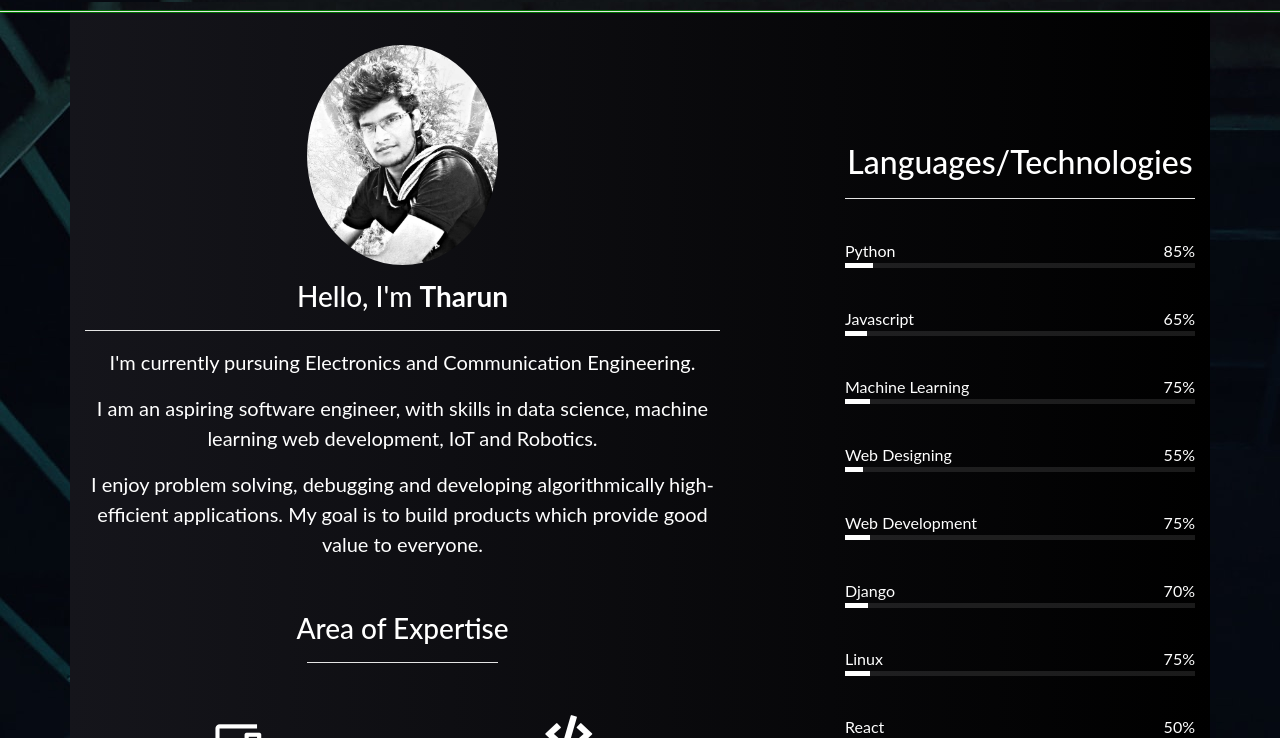
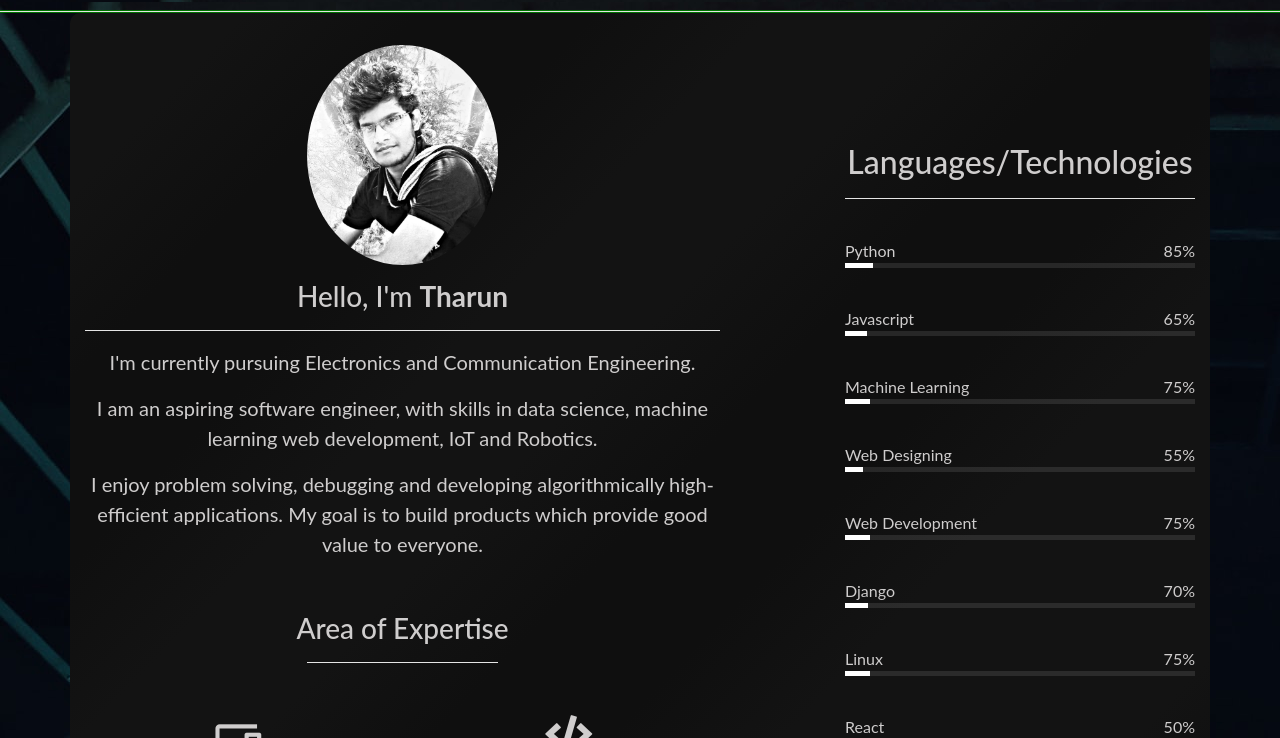
Before and after one commit to TeslaLord/Portfolio, a plain HTML site: page index.html in a window 1280 px wide. Shown: the part 62-800 px from the top of the page. Drawn offline with nearby package versions, Linux system fonts and the light colour scheme.

Commit message:
Updated version

```diff
--- a/main.css
+++ b/main.css
@@ -28,8 +28,27 @@ body {
 
 .moreabout .container {
   background: -webkit-linear-gradient(to right, #05052b, #302b63, #0f0c29);
-  /* Chrome 10-25, Safari 5.1-6 */
+  /*Chrome 10-25, Safari 5.1-6*/
   background: linear-gradient(to right, #15151b, #000000) !important;
+  border-radius: 10px;
+  background: linear-gradient(
+    to bottom right,
+    #131313,
+    #131313,
+    #0f0f0f,
+    #0f0f0f,
+    #131313,
+    #131313,
+    #0f0f0f,
+    #0f0f0f,
+    #131313,
+    #131313,
+    #131313,
+    #0f0f0f,
+    #131313,
+    #131313
+  ) !important;
+  color: rgb(207, 205, 205);
 }
 
 .loader-wrapper {
```
Also changed, not shown: index.html (+1 -0 lines).
